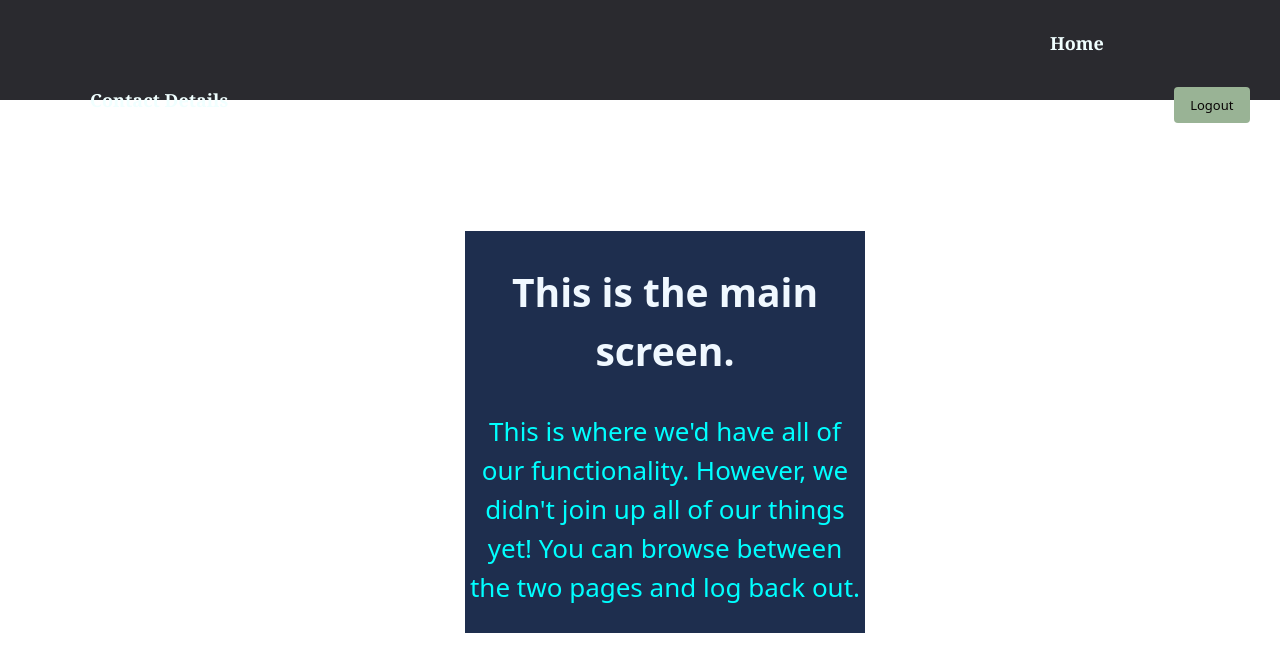
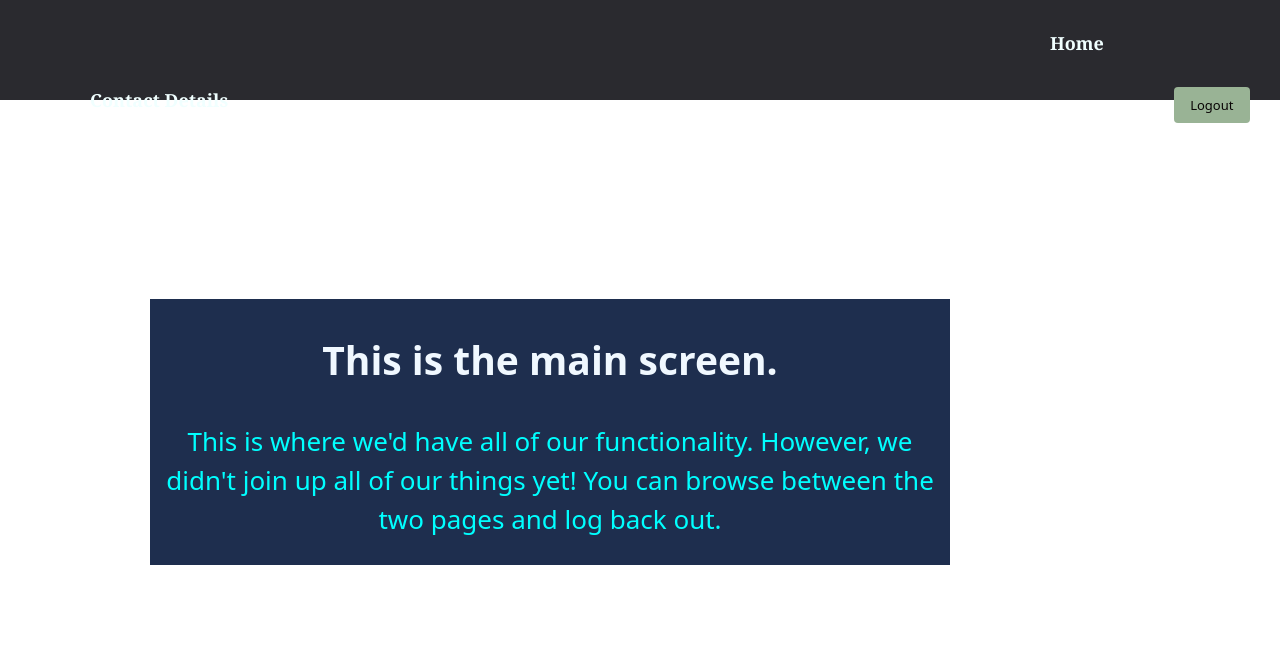
Before and after one commit to ShaveYourEyebrows/Restaurant-Raiders, a React (Vite) app: page /main in a window 1280 px wide. Shown: the top 672 px of the page. Built offline with nearby package versions, Linux system fonts and the light colour scheme.

Commit message:
Changine stylings

```diff
--- a/src/App.css
+++ b/src/App.css
@@ -124,9 +124,9 @@
 
 .mainBundle{
   background-color: #1e2e4e;
-  position: fixed;
-  margin-left: 50px;
-  width: 400px;
+  position: absolute;
+  left: 150px;
+  width: 800px;
 }
 
 .mainTitle{
```
